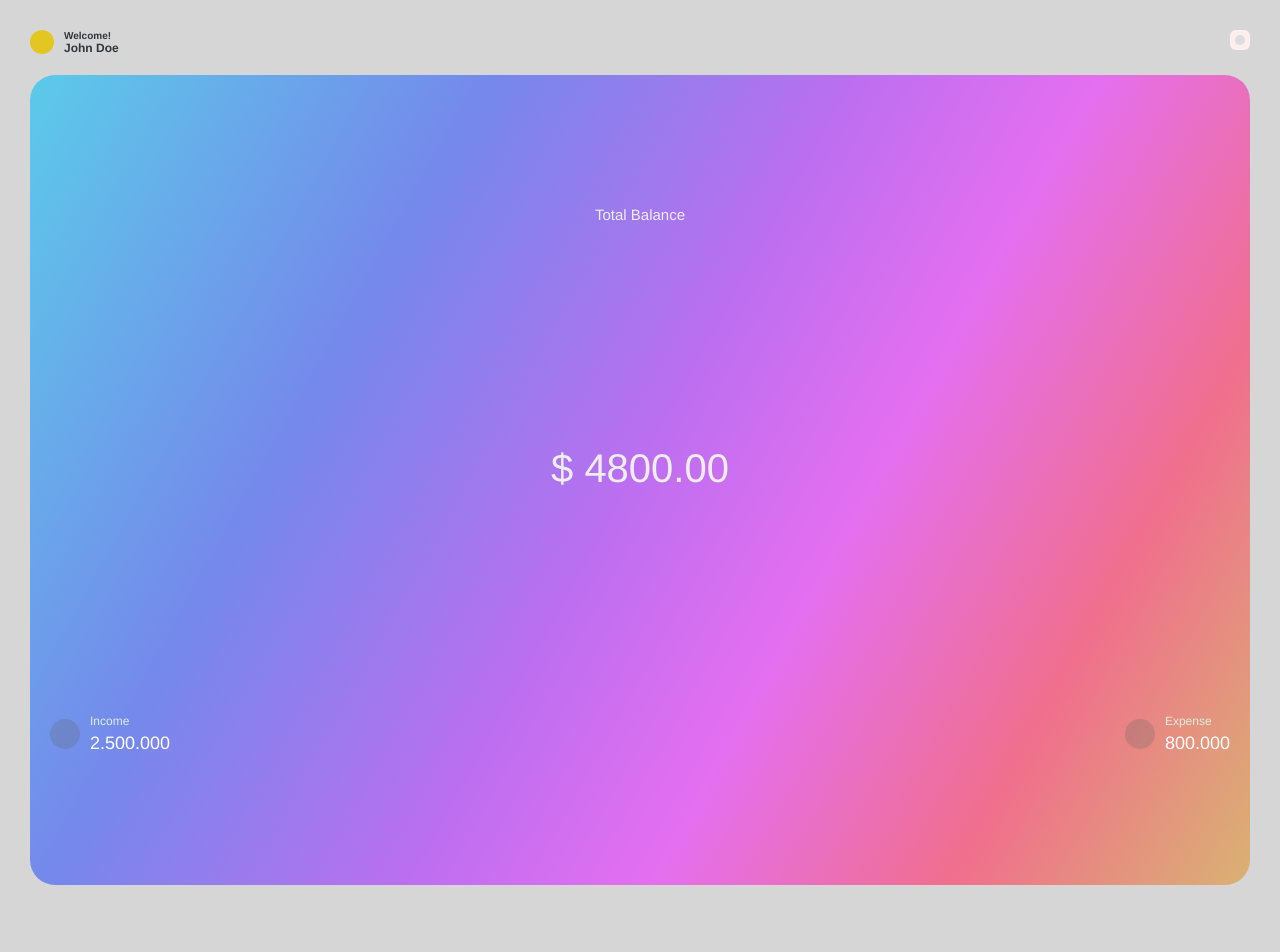
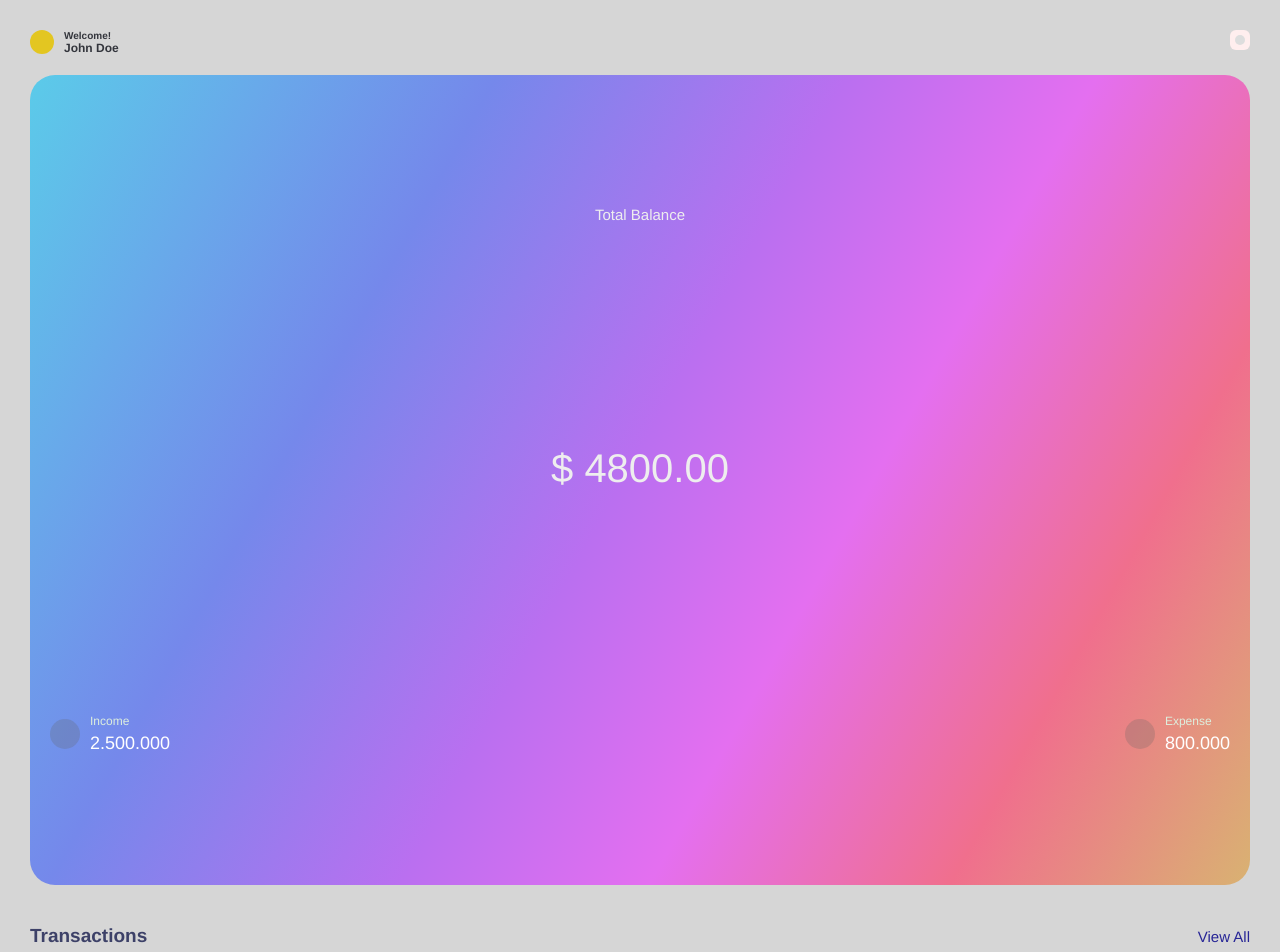
Before and after one commit to JedWoj/expensesTracker, a React (Create React App) app: page / in a window 1280 px wide. Shown: the top 952 px of the page. Before the commit the page ends 915 px from the top, so only its background shows below. Built offline with nearby package versions, Linux system fonts and the light colour scheme.

Commit message:
expenses_list design finished

```diff
--- a/src/App.js
+++ b/src/App.js
@@ -1,12 +1,14 @@
 import { Fragment } from "react";
 import Header from "./components/header/Header";
 import CreditCard from "./components/CreditCard/CreditCard";
+import ExpensesList from "./components/Expenses/ExpensesList";
 
 const App = () => {
     return(
         <Fragment>
             <Header />
             <CreditCard />
+            <ExpensesList />
         </Fragment>
     )
 }
--- /dev/null
+++ b/src/components/Expenses/ExpensesList.js
@@ -0,0 +1,18 @@
+import classes from './ExpensesList.module.scss';
+
+const ExpensesList = () => {
+    return(
+        <main>
+            <header className={classes.expenses}>
+                <h3 className={classes.expenses__heading}>
+                    Transactions
+                </h3>
+                <p className={classes.expenses__mode}>
+                    View All
+                </p>
+            </header>
+        </main>
+    )
+}
+
+export default ExpensesList;
--- /dev/null
+++ b/src/components/Expenses/ExpensesList.module.scss
@@ -0,0 +1,16 @@
+.expenses {
+    display: flex;
+    justify-content: space-between;
+    align-items: center;
+    margin-top: 4rem;
+
+    &__heading {
+        font-size: 1.9rem;
+        color: #3d4168;
+    }
+
+    &__mode {
+        font-size: 1.5rem;
+        color: #272596;
+    }
+}
--- a/src/index.scss
+++ /dev/null
@@ -1,3 +0,0 @@
-body {
-    background-color: black;
-}
```
Also changed, not shown: src/components/Expenses/Expense.js (added).
